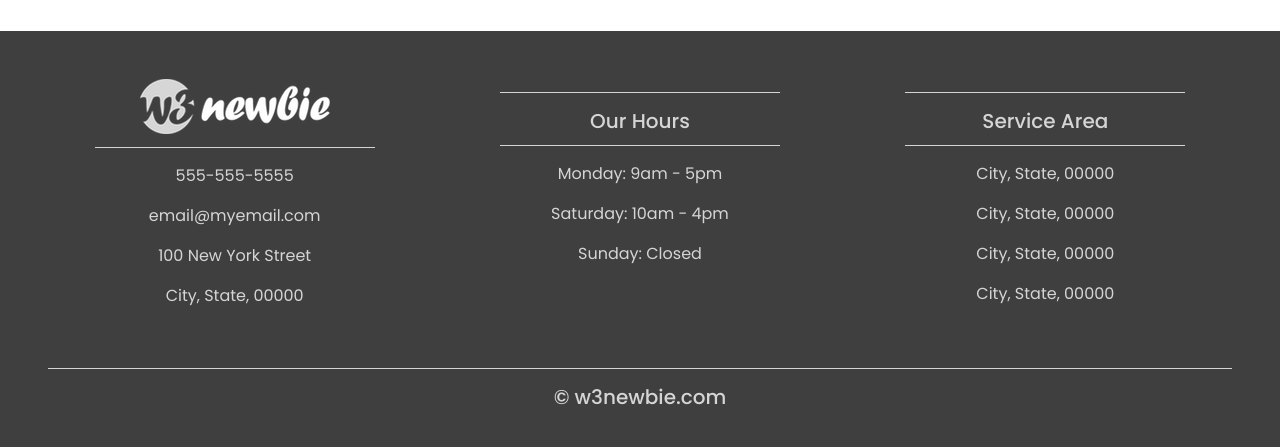
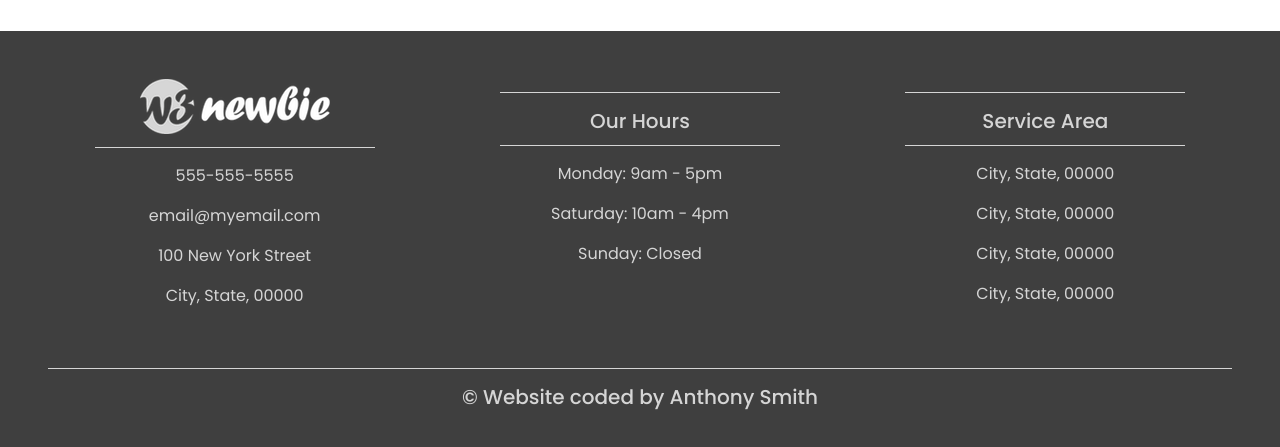
Before and after one commit to anthonys1760/bootstrap4-responsive-project, a plain HTML site: page index.html in a window 1280 px wide. Shown: the part 4021-4468 px from the top of the page. Drawn offline with nearby package versions, Linux system fonts and the light colour scheme.

Commit message:
Add files via upload

```diff
--- a/index.html
+++ b/index.html
@@ -293,7 +293,7 @@
 				</div>
 				<div class="col-12">
 					<hr class="light-100">
-					<h5>&copy; w3newbie.com</h5>
+					<h5>&copy; Website coded by Anthony Smith</h5>
 				</div>
 			</div>
 		</div>
```
